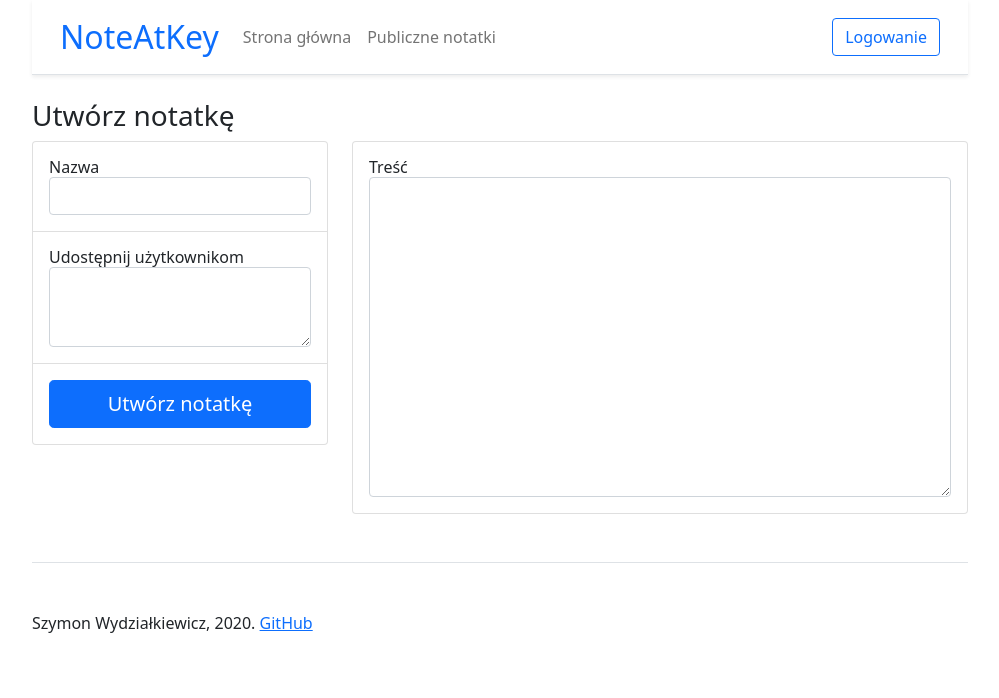
After one commit to Wydzials/NoteAtKey, a Python web app: template web/templates/new_note.html in a window 1280 px wide. The commit adds this page. Shown: the top 698 px of the page, without its empty margins (140-1139 px from the left). Run offline with Jinja, Linux system fonts and the light colour scheme; the template is opened without the code that fills it, so the values that code supplies are empty.

Commit message:
Add basic notes creation

```diff
--- a/web/templates/base.html
+++ b/web/templates/base.html
@@ -45,6 +45,7 @@
 
                                 <ul class="dropdown-menu dropdown-menu-end">
                                     <li><h6 class="dropdown-header">Konto</h6></li>
+                                    <li><a class="dropdown-item" href="{{ url_for('new_note') }}">Utwórz notatkę</a></li>
                                     <li><a class="dropdown-item" href="{{ url_for('my_notes') }}">Moje notatki</a></li>
                                     <li><a class="dropdown-item" href="{{ url_for('settings') }}">Ustawienia</a></li>
                                     <li>
--- /dev/null
+++ b/web/templates/new_note.html
@@ -0,0 +1,39 @@
+{% extends "base.html" %}
+
+
+{% block body %}
+
+<h3>Utwórz notatkę</h3>
+<form method="POST" id="form">
+    <div class="row justify-content-center">
+        <div class="col-4">
+            <ul class="list-group">
+                <li class="list-group-item py-3">
+                    <h6 class="my-0">Nazwa</h6>
+                    <input type="text" class="form-control" name="title" id="title" autocomplete="off" required>
+                </li>
+
+                <li class="list-group-item py-3">
+                    <h6 class="my-0">Udostępnij użytkownikom</h6>
+                    <textarea class="form-control" style="height: 5em;" name="allowed" id="allowed" autocomplete="off"></textarea>
+                </li>
+
+                <li class="list-group-item py-3">
+                    <button class="w-100 btn btn-lg btn-primary" type="submit">Utwórz notatkę</button>
+                </li>
+            </ul>
+        </div>
+
+        <div class="col-8">
+            <ul class="list-group">
+                <li class="list-group-item py-3">
+                    <h6 class="my-0">Treść</h6>
+                    <textarea class="form-control" style="height: 20em;" name="content" id="content" autocomplete="off"></textarea>
+                </li>
+            </ul>
+        </div>
+    </div>
+
+</form>
+
+{% endblock %}
```
Also changed, not shown: web/app.py (+21 -0 lines), web/db.py (+40 -4 lines).
